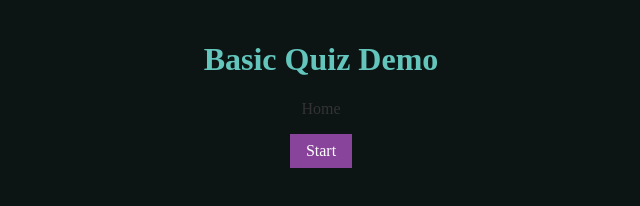
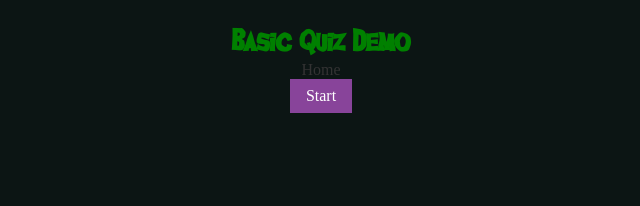
Before and after one commit to daimonti121/test-quiz, a plain HTML site: page basic.html in a window 1280 px wide. Shown: the whole page, without its empty margins (319-959 px from the left). Drawn offline with nearby package versions, Linux system fonts and the light colour scheme.

Commit message:
add link 3

```diff
--- a/basic.html
+++ b/basic.html
@@ -2,7 +2,7 @@
 <html>
 <head>
   <title>jQuery Quiz</title>
-  <link rel="stylesheet" type="text/css" href="dist/jquery.quiz-min.css" />
+  <link rel="stylesheet" href="css/style.css">
 </head>
 <body>
 <div id="quiz">
```
